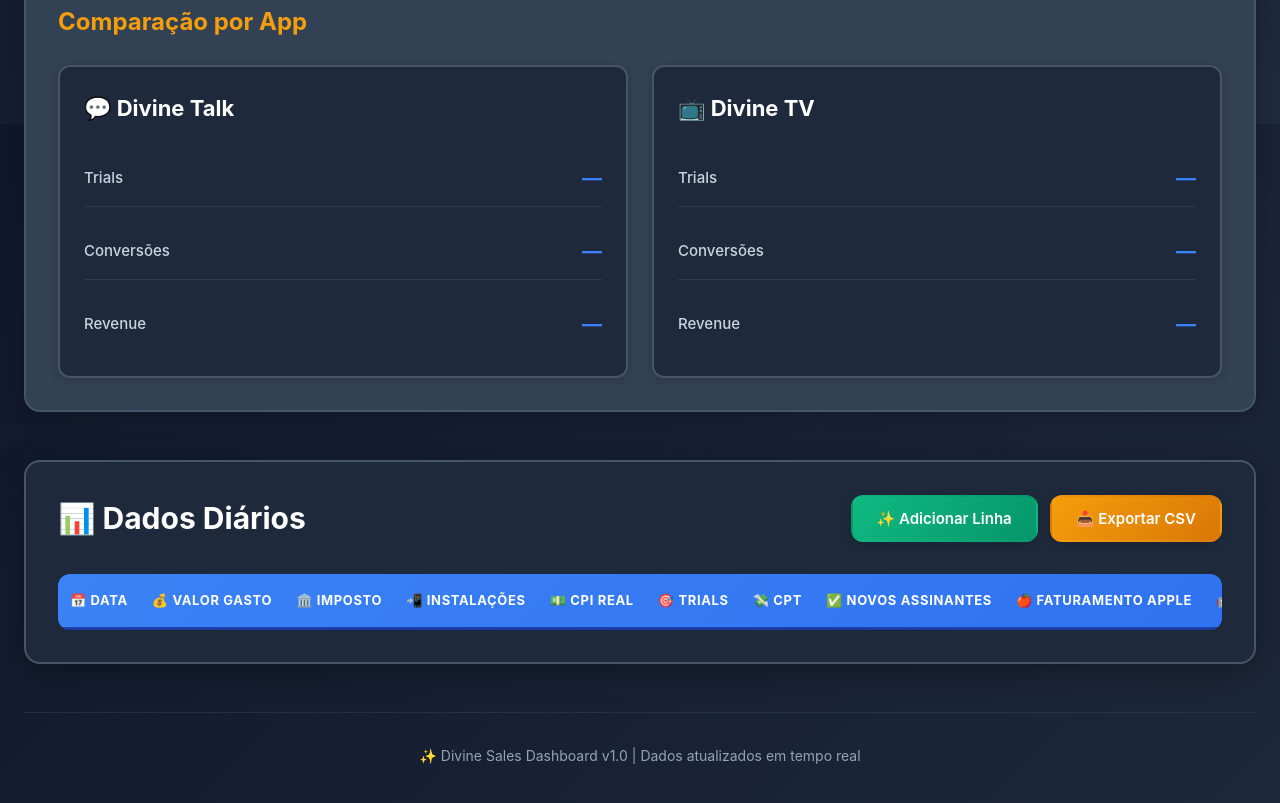
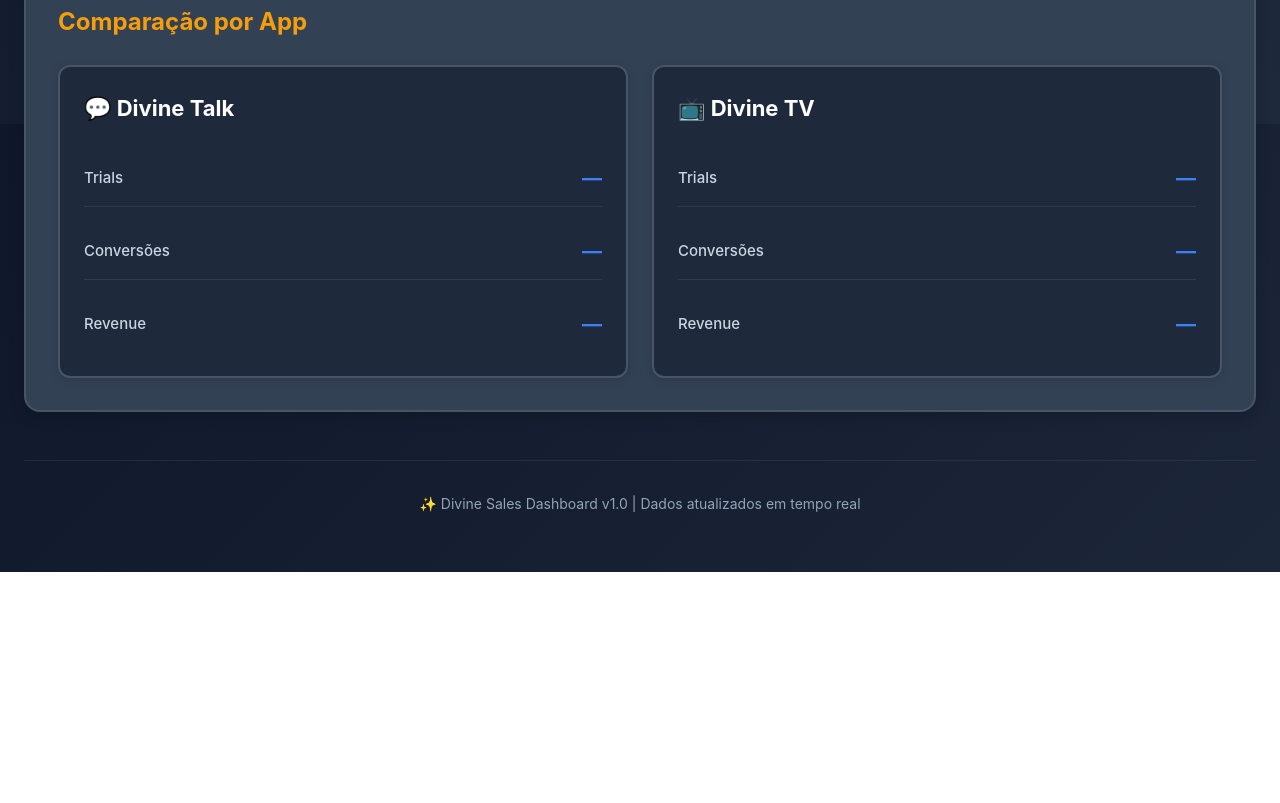
Before and after one commit to steve-the-lobster/divine-sales-dashboard, a plain HTML site: page index.html in a window 1280 px wide. Shown: the part 676-1479 px from the top of the page. After the commit the page ends 1248 px from the top, so only its background shows below. Drawn offline with Linux system fonts and the light colour scheme.

Commit message:
fix: remove duplicate tables from overview

```diff
--- a/index.html
+++ b/index.html
@@ -304,50 +304,6 @@
                     </div>
                 </div>
             </div>
-
-            <!-- Daily Data Table Section -->
-            <div class="daily-data-section">
-                <div class="section-header">
-                    <h2>📊 Dados Diários</h2>
-                    <div class="section-actions">
-                        <button id="addRowBtn" class="action-btn add-btn">
-                            ✨ Adicionar Linha
-                        </button>
-                        <button id="exportCsvBtn" class="action-btn export-btn">
-                            📥 Exportar CSV
-                        </button>
-                    </div>
-                </div>
-
-                <div class="table-wrapper">
-                    <table class="editable-table">
-                        <thead>
-                            <tr>
-                                <th>📅 Data</th>
-                                <th>💰 Valor Gasto</th>
-                                <th>🏛️ Imposto</th>
-                                <th>📲 Instalações</th>
-                                <th>💵 CPI Real</th>
-                                <th>🎯 Trials</th>
-                                <th>💸 CPT</th>
-                                <th>✅ Novos Assinantes</th>
-                                <th>🍎 Faturamento Apple</th>
-                                <th>🤖 Faturamento Android</th>
-                                <th>📈 Lucro Bruto</th>
-                                <th>💎 Lucro Líquido</th>
-                                <th>🎲 CPA</th>
-                                <th>📊 Margem de Lucro</th>
-                                <th>🎫 Ticket Médio</th>
-                                <th>🔥 Receita/Install</th>
-                                <th>⚙️ Ações</th>
-                            </tr>
-                        </thead>
-                        <tbody id="tableBody">
-                            <!-- Rows will be inserted here by JavaScript -->
-                        </tbody>
-                    </table>
-                </div>
-            </div>
         </main>
 
         <footer>
```
